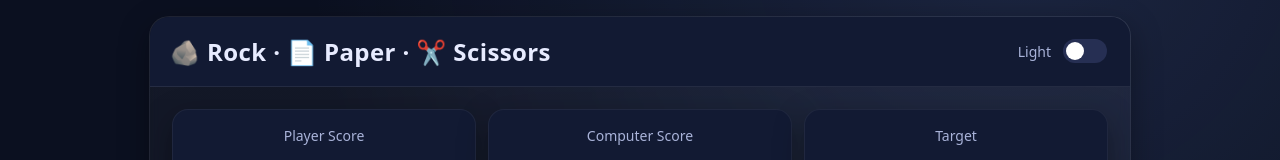
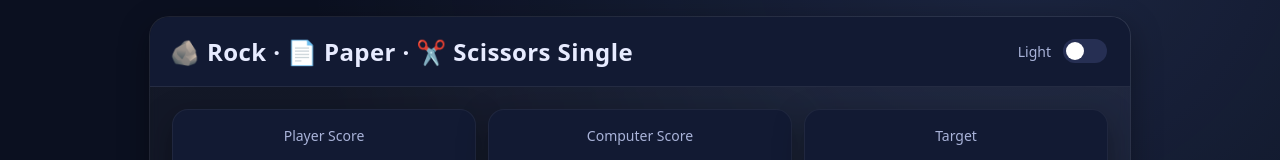
Before and after one commit to Dhyey2804/project1, a plain HTML site: page index.html in a window 1280 px wide. Shown: the top 160 px of the page. Drawn offline with Linux system fonts and the light colour scheme.

Commit message:
Update index.html

```diff
--- a/index.html
+++ b/index.html
@@ -132,7 +132,7 @@
 <body>
   <div class="app" id="app" data-theme="dark">
     <header>
-      <h1>🪨 Rock · 📄 Paper · ✂️ Scissors</h1>
+      <h1>🪨 Rock · 📄 Paper · ✂️ Scissors Single</h1>
       <div class="right">
         <label class="switch" title="Toggle light/dark">
           <span>Light</span>
```
